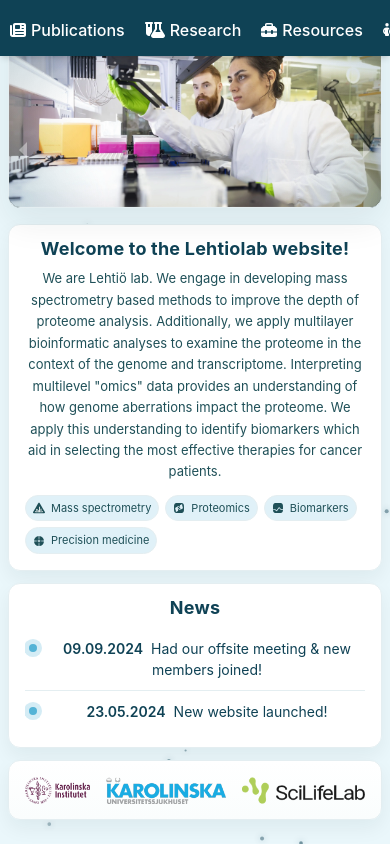
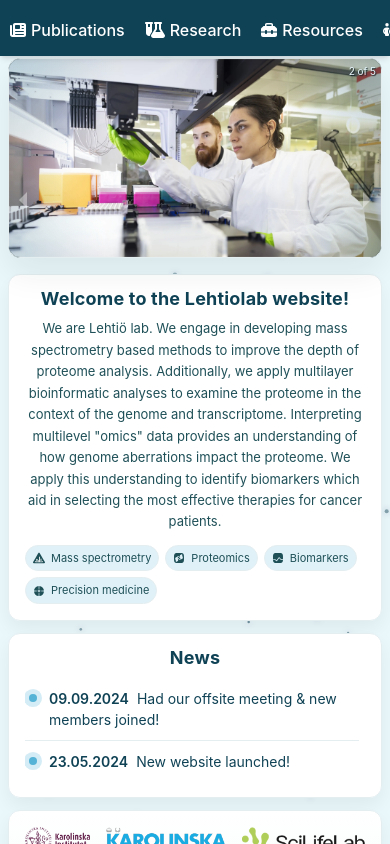
Before and after one commit to lehtiolab/lehtiolab.github.io, a React (Vite) app: page /#/ in a window 390 px wide. Built offline with nearby package versions, Linux system fonts and the light colour scheme.

Commit message:
small UI improvements

```diff
--- a/src/App.css
+++ b/src/App.css
@@ -14,10 +14,3 @@ a:link, a:visited, a:hover, a:active {
 	overflow-y: auto;
 	overflow-x: hidden
 }
-
-@media (max-width: 800px) {
-	.app-page {
-		height: 100%;
-		margin-top: 0px;
-	}
-}
--- a/src/News.jsx
+++ b/src/News.jsx
@@ -13,7 +13,7 @@ const News = () => {
 	});
 
 	return (
-		<ul className="overflow-y-auto">
+		<ul className="news-list">
 			{sortedNews.map((n, i) => (
 				<li key={i} className="news-links">
 				<time style={{fontWeight: 600, color: 'var(--muted)', marginRight: 8}}>{n.date}</time>
--- a/src/styles/publications.scss
+++ b/src/styles/publications.scss
@@ -12,6 +12,9 @@ $radius: 16px;
 	margin: 3.5rem auto 5rem auto;
 	display: grid;
 	gap: 2rem;
+	@media (max-width: 700px) {
+		width: 90%;
+	}
 }
 
 .year-chip {
```
